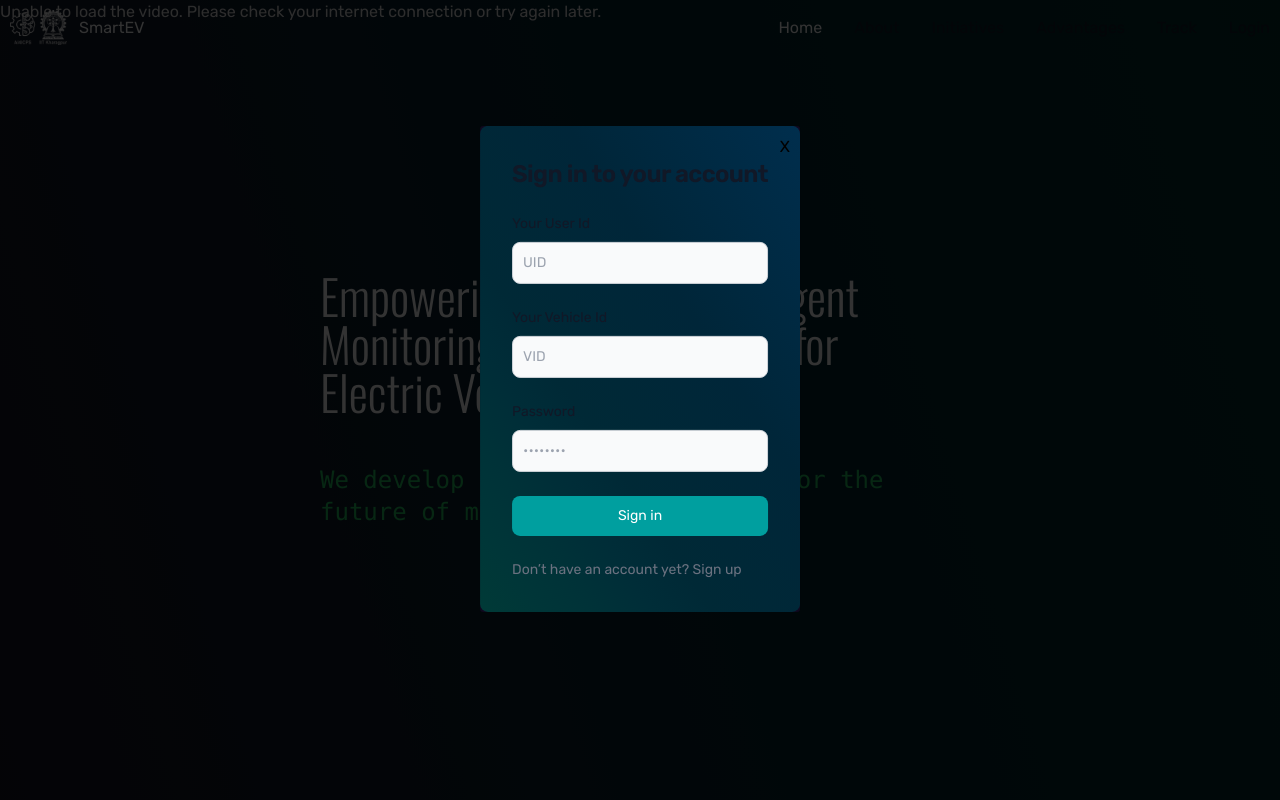
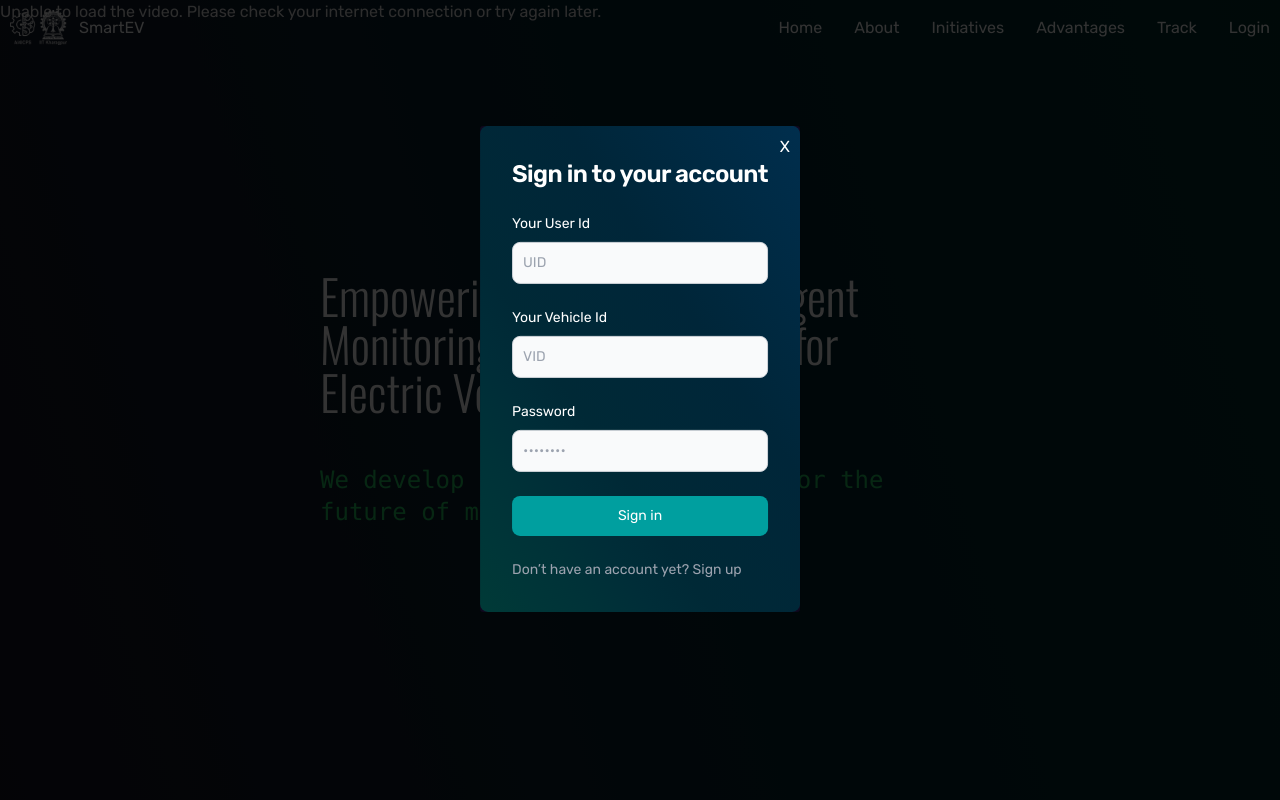
Before and after one commit to IS-Project24/SmartEV, a React (Create React App) app in the folder client/: page / in a window 1280 px wide. Both pictures are taken after a click on the button "Login". Shown: the top 800 px of the page. Built offline with nearby package versions, Linux system fonts and the light colour scheme.

Commit message:
text-color-changes

```diff
--- a/client/src/components/LoginSignup/Login.js
+++ b/client/src/components/LoginSignup/Login.js
@@ -128,7 +128,7 @@ const Login = (props) => {
         ></div>
         <div className="modal-content">
           <input type="checkbox" id="login2-chk" aria-hidden="true" />
-          <div className="modal-closer">
+          <div className="modal-closer text-white">
             <p
               onClick={() => {
                 props.setOpenModal();
@@ -141,14 +141,14 @@ const Login = (props) => {
           {loginState && (
             <div className="model-content-form w-full rounded-lg shado md:mt-0 sm:max-w-md xl:p-0">
               <div className="p-6 space-y-4 md:space-y-6 sm:p-8">
-                <h1 className="text-xl font-bold leading-tight tracking-tight text-gray-900 md:text-2xl dark:text-white">
+                <h1 className="text-xl font-bold leading-tight tracking-tight text-white md:text-2xl dark:text-white">
                   Sign in to your account
                 </h1>
                 <form className="space-y-4 md:space-y-6" action="POST">
                   <div>
                     <label
                       htmlFor="User Id"
-                      className="block mb-2 text-sm font-medium text-gray-900 dark:text-white"
+                      className="block mb-2 text-sm font-medium text-white dark:text-white"
                     >
                       Your User Id
                     </label>
@@ -156,7 +156,7 @@ const Login = (props) => {
                       type="text"
                       name="User Id"
                       id="User Id"
-                      className="bg-gray-50 border border-gray-300 text-gray-900 sm:text-sm rounded-lg focus:ring-primary-600 focus:border-primary-600 block w-full p-2.5 dark:bg-gray-700 dark:border-gray-600 dark:placeholder-gray-400 dark:text-white dark:focus:ring-blue-500 dark:focus:border-blue-500"
+                      className="bg-gray-50 border border-gray-300 text-white sm:text-sm rounded-lg focus:ring-primary-600 focus:border-primary-600 block w-full p-2.5 dark:bg-gray-700 dark:border-gray-600 dark:placeholder-gray-400 dark:text-white dark:focus:ring-blue-500 dark:focus:border-blue-500"
                       placeholder="UID"
                       required=""
                       onChange={(e) => {
@@ -167,7 +167,7 @@ const Login = (props) => {
                   <div>
                     <label
                       htmlFor="Vehicle Id"
-                      className="block mb-2 text-sm font-medium text-gray-900 dark:text-white"
+                      className="block mb-2 text-sm font-medium text-white dark:text-white"
                     >
                       Your Vehicle Id
                     </label>
@@ -175,7 +175,7 @@ const Login = (props) => {
                       type="text"
                       name="Vehicle Id"
                       id="Vehicle Id"
-                      className="bg-gray-50 border border-gray-300 text-gray-900 sm:text-sm rounded-lg focus:ring-primary-600 focus:border-primary-600 block w-full p-2.5 dark:bg-gray-700 dark:border-gray-600 dark:placeholder-gray-400 dark:text-white dark:focus:ring-blue-500 dark:focus:border-blue-500"
+                      className="bg-gray-50 border border-gray-300 text-white sm:text-sm rounded-lg focus:ring-primary-600 focus:border-primary-600 block w-full p-2.5 dark:bg-gray-700 dark:border-gray-600 dark:placeholder-gray-400 dark:text-white dark:focus:ring-blue-500 dark:focus:border-blue-500"
                       placeholder="VID"
                       required=""
                       onChange={(e) => {
@@ -186,7 +186,7 @@ const Login = (props) => {
                   <div>
                     <label
                       htmlFor="password"
-                      className="block mb-2 text-sm font-medium text-gray-900 dark:text-white"
+                      className="block mb-2 text-sm font-medium text-white dark:text-white"
                     >
                       Password
                     </label>
@@ -195,7 +195,7 @@ const Login = (props) => {
                       name="password"
                       id="password"
                       placeholder="••••••••"
-                      className="bg-gray-50 border border-gray-300 text-gray-900 sm:text-sm rounded-lg focus:ring-primary-600 focus:border-primary-600 block w-full p-2.5 dark:bg-gray-700 dark:border-gray-600 dark:placeholder-gray-400 dark:text-white dark:focus:ring-blue-500 dark:focus:border-blue-500"
+                      className="bg-gray-50 border border-gray-300 text-white sm:text-sm rounded-lg focus:ring-primary-600 focus:border-primary-600 block w-full p-2.5 dark:bg-gray-700 dark:border-gray-600 dark:placeholder-gray-400 dark:text-white dark:focus:ring-blue-500 dark:focus:border-blue-500"
                       required=""
                       onChange={(e) => {
                         setPassword(e.target.value);
@@ -237,7 +237,7 @@ const Login = (props) => {
                     Sign in
                   </button>
 
-                  <p className="text-sm font-light text-gray-500 dark:text-gray-400">
+                  <p className="text-sm font-light text-gray-400 dark:text-gray-400">
                     Don’t have an account yet?{" "}
                     <a
                       className="go-to-login-state font-medium text-primary-600 hover:underline dark:text-primary-500"
@@ -255,7 +255,7 @@ const Login = (props) => {
           {!loginState && (
             <div className="model-content-form w-full  rounded-lg shadow  md:mt-0 sm:max-w-md xl:p-0">
               <div className="p-6 space-y-4 md:space-y-6 sm:p-8">
-                <h1 className="text-xl font-bold leading-tight tracking-tight text-gray-900 md:text-2xl dark:text-white">
+                <h1 className="text-xl font-bold leading-tight tracking-tight text-white md:text-2xl dark:text-white">
                   Sign up to your account
                 </h1>
                 <form action="POST">
@@ -263,7 +263,7 @@ const Login = (props) => {
                     <div>
                       <label
                         htmlFor="userid"
-                        className="block mb-2 text-sm font-medium text-gray-900 dark:text-white"
+                        className="block mb-2 text-sm font-medium text-white dark:text-white"
                       >
                         User Id
                       </label>
@@ -271,7 +271,7 @@ const Login = (props) => {
                         type="text"
                         name="userid"
                         id="userid"
-                        className="bg-gray-50 border border-gray-300 text-gray-900 text-sm rounded-lg focus:ring-primary-600 focus:border-primary-600 block w-full p-2.5 dark:bg-gray-700 dark:border-gray-600 dark:placeholder-gray-400 dark:text-white dark:focus:ring-primary-500 dark:focus:border-primary-500"
+                        className="bg-gray-50 border border-gray-300 text-white text-sm rounded-lg focus:ring-primary-600 focus:border-primary-600 block w-full p-2.5 dark:bg-gray-700 dark:border-gray-600 dark:placeholder-gray-400 dark:text-white dark:focus:ring-primary-500 dark:focus:border-primary-500"
                         placeholder="UID"
                         onChange={(e) => {
                           setUserid(e.target.value);
@@ -281,7 +281,7 @@ const Login = (props) => {
                     <div>
                       <label
                         htmlFor="vehicleid"
-                        className="block mb-2 text-sm font-medium text-gray-900 dark:text-white"
+                        className="block mb-2 text-sm font-medium text-white dark:text-white"
                       >
                         Vehicle Id
                       </label>
@@ -289,7 +289,7 @@ const Login = (props) => {
                         type="text"
                         name="vehicleid"
                         id="vehicleid"
-                        className="bg-gray-50 border border-gray-300 text-gray-900 text-sm rounded-lg focus:ring-primary-600 focus:border-primary-600 block w-full p-2.5 dark:bg-gray-700 dark:border-gray-600 dark:placeholder-gray-400 dark:text-white dark:focus:ring-primary-500 dark:focus:border-primary-500"
+                        className="bg-gray-50 border border-gray-300 text-white text-sm rounded-lg focus:ring-primary-600 focus:border-primary-600 block w-full p-2.5 dark:bg-gray-700 dark:border-gray-600 dark:placeholder-gray-400 dark:text-white dark:focus:ring-primary-500 dark:focus:border-primary-500"
                         placeholder="VID"
                         onChange={(e) => {
                           setVehicleid(e.target.value);
@@ -299,7 +299,7 @@ const Login = (props) => {
                     <div>
                       <label
                         htmlFor="email"
-                        className="block mb-2 text-sm font-medium text-gray-900 dark:text-white"
+                        className="block mb-2 text-sm font-medium text-white dark:text-white"
                       >
                         Email Id
                       </label>
@@ -307,7 +307,7 @@ const Login = (props) => {
                         type="email"
                         name="email"
                         id="email"
-                        className="bg-gray-50 border border-gray-300 text-gray-900 text-sm rounded-lg focus:ring-primary-600 focus:border-primary-600 block w-full p-2.5 dark:bg-gray-700 dark:border-gray-600 dark:placeholder-gray-400 dark:text-white dark:focus:ring-primary-500 dark:focus:border-primary-500"
+                        className="bg-gray-50 border border-gray-300 text-white text-sm rounded-lg focus:ring-primary-600 focus:border-primary-600 block w-full p-2.5 dark:bg-gray-700 dark:border-gray-600 dark:placeholder-gray-400 dark:text-white dark:focus:ring-primary-500 dark:focus:border-primary-500"
                         placeholder="abc@gmail.com"
                         onChange={(e) => setEmail(e.target.value)}
                       />
@@ -315,13 +315,13 @@ const Login = (props) => {
                     <div>
                       <label
                         htmlFor="category"
-                        className="block mb-2 text-sm font-medium text-gray-900 dark:text-white"
+                        className="block mb-2 text-sm font-medium text-white dark:text-white"
                       >
                         User Type
                       </label>
                       <select
                         id="category"
-                        className="bg-gray-50 border border-gray-300 text-gray-900 text-sm rounded-lg focus:ring-primary-500 focus:border-primary-500 block w-full p-2.5 dark:bg-gray-700 dark:border-gray-600 dark:placeholder-gray-400 dark:text-white dark:focus:ring-primary-500 dark:focus:border-primary-500"
+                        className="bg-gray-50 border border-gray-300 text-white text-sm rounded-lg focus:ring-primary-500 focus:border-primary-500 block w-full p-2.5 dark:bg-gray-700 dark:border-gray-600 dark:placeholder-gray-400 dark:text-white dark:focus:ring-primary-500 dark:focus:border-primary-500"
                         onChange={(e) => setUserType(e.target.value)}
                       >
                         <option value="Owner">Owner</option>
@@ -331,7 +331,7 @@ const Login = (props) => {
                     <div>
                       <label
                         htmlFor="contactnumber"
-                        className="block mb-2 text-sm font-medium text-gray-900 dark:text-white"
+                        className="block mb-2 text-sm font-medium text-white dark:text-white"
                       >
                         Contact Number
                       </label>
@@ -339,7 +339,7 @@ const Login = (props) => {
                         type="tel"
                         name="contactnumber"
                         id="contactnumber"
-                        className="bg-gray-50 border border-gray-300 text-gray-900 text-sm rounded-lg focus:ring-primary-600 focus:border-primary-600 block w-full p-2.5 dark:bg-gray-700 dark:border-gray-600 dark:placeholder-gray-400 dark:text-white dark:focus:ring-primary-500 dark:focus:border-primary-500"
+                        className="bg-gray-50 border border-gray-300 text-white text-sm rounded-lg focus:ring-primary-600 focus:border-primary-600 block w-full p-2.5 dark:bg-gray-700 dark:border-gray-600 dark:placeholder-gray-400 dark:text-white dark:focus:ring-primary-500 dark:focus:border-primary-500"
                         placeholder="Contact Number"
                         onChange={(e) => setContactNumber(e.target.value)}
                       />
@@ -347,7 +347,7 @@ const Login = (props) => {
                     <div>
                       <label
                         htmlFor="address"
-                        className="block mb-2 text-sm font-medium text-gray-900 dark:text-white"
+                        className="block mb-2 text-sm font-medium text-white dark:text-white"
                       >
                         Address
                       </label>
@@ -355,7 +355,7 @@ const Login = (props) => {
                         type="text"
                         name="address"
                         id="address"
-                        className="bg-gray-50 border border-gray-300 text-gray-900 text-sm rounded-lg focus:ring-primary-600 focus:border-primary-600 block w-full p-2.5 dark:bg-gray-700 dark:border-gray-600 dark:placeholder-gray-400 dark:text-white dark:focus:ring-primary-500 dark:focus:border-primary-500"
+                        className="bg-gray-50 border border-gray-300 text-white text-sm rounded-lg focus:ring-primary-600 focus:border-primary-600 block w-full p-2.5 dark:bg-gray-700 dark:border-gray-600 dark:placeholder-gray-400 dark:text-white dark:focus:ring-primary-500 dark:focus:border-primary-500"
                         placeholder="Kharagpur "
                         onChange={(e) => setAddress(e.target.value)}
                       />
@@ -363,7 +363,7 @@ const Login = (props) => {
                     <div>
                       <label
                         htmlFor="password"
-                        className="block mb-2 text-sm font-medium text-gray-900 dark:text-white"
+                        className="block mb-2 text-sm font-medium text-white dark:text-white"
                       >
                         Password
                       </label>
@@ -372,7 +372,7 @@ const Login = (props) => {
                         name="password"
                         id="password"
                         placeholder="••••••••"
-                        className="bg-gray-50 border border-gray-300 text-gray-900 sm:text-sm rounded-lg focus:ring-primary-600 focus:border-primary-600 block w-full p-2.5 dark:bg-gray-700 dark:border-gray-600 dark:placeholder-gray-400 dark:text-white dark:focus:ring-blue-500 dark:focus:border-blue-500"
+                        className="bg-gray-50 border border-gray-300 text-white sm:text-sm rounded-lg focus:ring-primary-600 focus:border-primary-600 block w-full p-2.5 dark:bg-gray-700 dark:border-gray-600 dark:placeholder-gray-400 dark:text-white dark:focus:ring-blue-500 dark:focus:border-blue-500"
                         required=""
                         onChange={(e) => {
                           setPassword(e.target.value);
@@ -382,7 +382,7 @@ const Login = (props) => {
                     <div>
                       <label
                         htmlFor="password"
-                        className="block mb-2 text-sm font-medium text-gray-900 dark:text-white"
+                        className="block mb-2 text-sm font-medium text-white dark:text-white"
                       >
                         Re Enter Password
                       </label>
@@ -391,7 +391,7 @@ const Login = (props) => {
                         name="password"
                         id="password2"
                         placeholder="••••••••"
-                        className="bg-gray-50 border border-gray-300 text-gray-900 sm:text-sm rounded-lg focus:ring-primary-600 focus:border-primary-600 block w-full p-2.5 dark:bg-gray-700 dark:border-gray-600 dark:placeholder-gray-400 dark:text-white dark:focus:ring-blue-500 dark:focus:border-blue-500"
+                        className="bg-gray-50 border border-gray-300 text-white sm:text-sm rounded-lg focus:ring-primary-600 focus:border-primary-600 block w-full p-2.5 dark:bg-gray-700 dark:border-gray-600 dark:placeholder-gray-400 dark:text-white dark:focus:ring-blue-500 dark:focus:border-blue-500"
                         required=""
                         onChange={(e) => {
                           setPassword(e.target.value);
--- a/client/src/components/Navbar/Navbar.js
+++ b/client/src/components/Navbar/Navbar.js
@@ -110,7 +110,7 @@ function Navbar(props) {
                     <li>
                       <Link
                         to="home"
-                        class="block py-2 px-3 text-white rounded md:hover:text-yellow-700 md:bg-transparent md:p-0 dark:text-white"
+                        class="block py-2 px-3 text-white rounded md:hover:text-blue-700 md:bg-transparent md:p-0 dark:text-white"
                         aria-current="page"
                         smooth={true}
                       >
@@ -120,7 +120,7 @@ function Navbar(props) {
                     <li>
                       <Link
                         to="about"
-                        class="block py-2 px-3 text-gray-900 rounded hover:bg-gray-100 md:hover:bg-transparent md:border-0 md:hover:text-blue-700 md:p-0 dark:text-white md:dark:hover:text-blue-500 dark:hover:bg-gray-700 dark:hover:text-white md:dark:hover:bg-transparent"
+                        class="block py-2 px-3 text-white rounded hover:bg-gray-100 md:hover:bg-transparent md:border-0 md:hover:text-blue-700 md:p-0 dark:text-white md:dark:hover:text-blue-500 dark:hover:bg-gray-700 dark:hover:text-white md:dark:hover:bg-transparent"
                         smooth={true}
                       >
                         About
@@ -129,7 +129,7 @@ function Navbar(props) {
                     <li>
                       <Link
                         to="initiatives"
-                        class="block py-2 px-3 text-gray-900 rounded hover:bg-gray-100 md:hover:bg-transparent md:border-0 md:hover:text-blue-700 md:p-0 dark:text-white md:dark:hover:text-blue-500 dark:hover:bg-gray-700 dark:hover:text-white md:dark:hover:bg-transparent"
+                        class="block py-2 px-3 text-white rounded hover:bg-gray-100 md:hover:bg-transparent md:border-0 md:hover:text-blue-700 md:p-0 dark:text-white md:dark:hover:text-blue-500 dark:hover:bg-gray-700 dark:hover:text-white md:dark:hover:bg-transparent"
                         smooth={true}
                       >
                         Initiatives
@@ -138,7 +138,7 @@ function Navbar(props) {
                     <li>
                       <Link
                         to="advantages"
-                        class="block py-2 px-3 text-gray-900 rounded hover:bg-gray-100 md:hover:bg-transparent md:border-0 md:hover:text-blue-700 md:p-0 dark:text-white md:dark:hover:text-blue-500 dark:hover:bg-gray-700 dark:hover:text-white md:dark:hover:bg-transparent"
+                        class="block py-2 px-3 text-white rounded hover:bg-gray-100 md:hover:bg-transparent md:border-0 md:hover:text-blue-700 md:p-0 dark:text-white md:dark:hover:text-blue-500 dark:hover:bg-gray-700 dark:hover:text-white md:dark:hover:bg-transparent"
                         smooth={true}
                       >
                         Advantages
@@ -148,7 +148,7 @@ function Navbar(props) {
                       <Link
                         to="track"
                         smooth={true}
-                        class="block py-2 px-3 text-gray-900 rounded hover:bg-gray-100 md:hover:bg-transparent md:border-0 md:hover:text-blue-700 md:p-0 dark:text-white md:dark:hover:text-blue-500 dark:hover:bg-gray-700 dark:hover:text-white md:dark:hover:bg-transparent"
+                        class="block py-2 px-3 text-white rounded hover:bg-gray-100 md:hover:bg-transparent md:border-0 md:hover:text-blue-700 md:p-0 dark:text-white md:dark:hover:text-blue-500 dark:hover:bg-gray-700 dark:hover:text-white md:dark:hover:bg-transparent"
                       >
                         Track
                       </Link>
@@ -158,7 +158,7 @@ function Navbar(props) {
                 {!props.isLoggedIn && (
                   <li>
                     <button
-                      class="block py-2 px-3 text-gray-900 rounded hover:bg-gray-100 md:hover:bg-transparent md:border-0 md:hover:text-blue-700 md:p-0 dark:text-white md:dark:hover:text-blue-500 dark:hover:bg-gray-700 dark:hover:text-white md:dark:hover:bg-transparent"
+                      class="block py-2 px-3 text-white rounded hover:bg-gray-100 md:hover:bg-transparent md:border-0 md:hover:text-blue-700 md:p-0 dark:text-white md:dark:hover:text-blue-500 dark:hover:bg-gray-700 dark:hover:text-white md:dark:hover:bg-transparent"
                       onClick={() => {
                         props.setOpenModal(true);
                       }}
@@ -176,14 +176,14 @@ function Navbar(props) {
                           onClick={() => {
                             navigate("/");
                           }}
-                          class="block py-2 px-5 text-gray-900 rounded hover:bg-gray-100 md:hover:bg-transparent md:border-0 md:hover:text-blue-700 md:p-0 dark:text-white md:dark:hover:text-blue-500 dark:hover:bg-gray-700 dark:hover:text-white md:dark:hover:bg-transparent"
+                          class="block py-2 px-5 text-white rounded hover:bg-gray-100 md:hover:bg-transparent md:border-0 md:hover:text-blue-700 md:p-0 dark:text-white md:dark:hover:text-blue-500 dark:hover:bg-gray-700 dark:hover:text-white md:dark:hover:bg-transparent"
                         >
                           Home
                         </button>
                       </li>
                       <li>
                         <button
-                          class="block py-2 px-5 text-gray-900 rounded hover:bg-gray-100 md:hover:bg-transparent md:border-0 md:hover:text-blue-700 md:p-0 dark:text-white md:dark:hover:text-blue-500 dark:hover:bg-gray-700 dark:hover:text-white md:dark:hover:bg-transparent"
+                          class="block py-2 px-5 text-white rounded hover:bg-gray-100 md:hover:bg-transparent md:border-0 md:hover:text-blue-700 md:p-0 dark:text-white md:dark:hover:text-blue-500 dark:hover:bg-gray-700 dark:hover:text-white md:dark:hover:bg-transparent"
                           onClick={() => {
                             navigate("/");
                             localStorage.removeItem("authToken");
@@ -201,7 +201,7 @@ function Navbar(props) {
                   <>
                     <li>
                       <button
-                        class="block py-2 px-5 text-gray-900 rounded hover:bg-gray-100 md:hover:bg-transparent md:border-0 md:hover:text-blue-700 md:p-0 dark:text-white md:dark:hover:text-blue-500 dark:hover:bg-gray-700 dark:hover:text-white md:dark:hover:bg-transparent"
+                        class="block py-2 px-5 text-white rounded hover:bg-gray-100 md:hover:bg-transparent md:border-0 md:hover:text-blue-700 md:p-0 dark:text-white md:dark:hover:text-blue-500 dark:hover:bg-gray-700 dark:hover:text-white md:dark:hover:bg-transparent"
                         onClick={handleProfileClick}
                       >
                         My Profile
```
